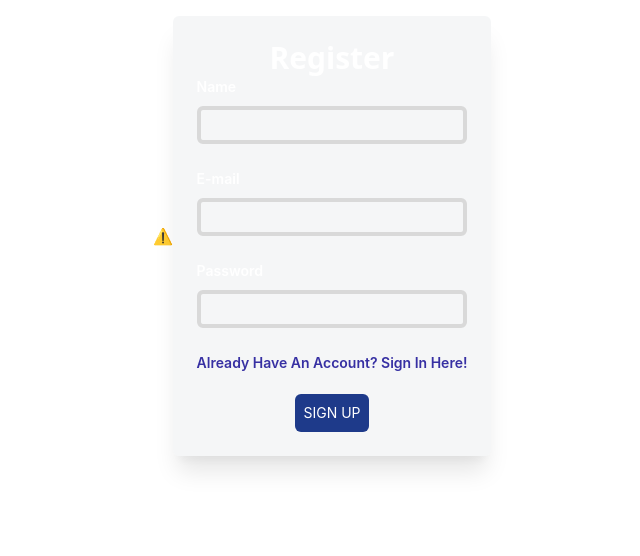
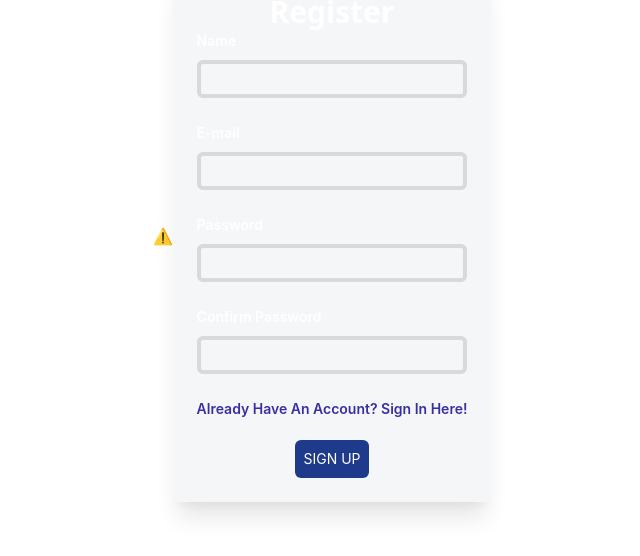
Before and after one commit to ahmad12893/Xpensr, a React (Create React App) app in the folder client/: page /register in a window 1280 px wide. Shown: the part 164-720 px from the top of the page, without its empty margins (318-958 px from the left). Built offline with nearby package versions, Linux system fonts and the light colour scheme; no server answers.

Commit message:
added password confirmation front end,adjustment for password matching backend model and controller

```diff
--- a/client/src/interfaces/register.ts
+++ b/client/src/interfaces/register.ts
@@ -2,4 +2,5 @@ export interface RegisterInterface {
   name: string;
   email: string;
   password: string;
+  confirmPassword: string;
 }
--- a/client/src/pages/Register.tsx
+++ b/client/src/pages/Register.tsx
@@ -56,7 +56,7 @@ export default function Register() {
         ></lottie-player>
       </div>
 
-      <div className='h-[450px] w-[400px] bg-gray-400 rounded-md bg-clip-padding backdrop-filter backdrop-blur-sm bg-opacity-10 border border-none p-6 shadow-xl hover:bg-opacity-20 transition-all duration-500 hover:shadow-2xl'>
+      <div className='h-[530px] w-[400px] bg-gray-400 rounded-md bg-clip-padding backdrop-filter backdrop-blur-sm bg-opacity-10 border border-none p-6 shadow-xl hover:bg-opacity-20 transition-all duration-500 hover:shadow-2xl'>
         <h1 className='text-3xl text-white flex justify-center items-center font-semibold'>
           Register
         </h1>
@@ -84,6 +84,18 @@ export default function Register() {
               type='password'
             />
           </Form.Item>
+
+          <Form.Item //confirm password entry
+            label={
+              <span className='text-white font-semibold'>Confirm Password</span>
+            }
+            name='confirmPassword'
+          >
+            <Input
+              className='bg-transparent border-4 text-white'
+              type='password'
+            />
+          </Form.Item>
           <div className='flex justify-between items-center text-indigo-800 flex-col font-semibold'>
             <Link
               to='/login'
--- a/client/src/serverApi/serverApi.ts
+++ b/client/src/serverApi/serverApi.ts
@@ -15,7 +15,10 @@ export const RegisterFunc = async (
   navigate: NavigateFunction
 ) => {
   try {
-    await axios.post('http://localhost:3001/register', val);
+    if (val.password !== val.confirmPassword) {
+      message.error('Passwords do not match, please try again');
+      return;
+    } else await axios.post('http://localhost:3001/register', val);
     message.success('Registration successful! Redirecting to login');
     navigate('/login');
   } catch (error) {
```
Also changed, not shown: 2 other files (tests, documents, lock files or other folders).
